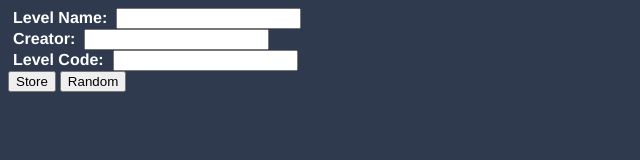
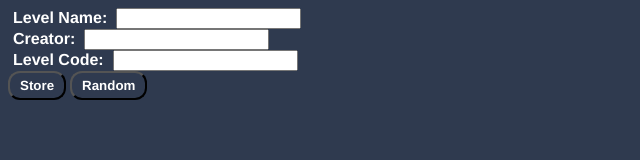
Before and after one commit to UltimateTrainer/Mario-Maker-2-level-picker, a website: page dashboard/randomizer.html in a window 1280 px wide. Shown: the whole page, without its empty margins (0-640 px from the left). Drawn offline with Linux system fonts and the light colour scheme.

Commit message:
added button CSS

```diff
--- a/dashboard/randomizer.html
+++ b/dashboard/randomizer.html
@@ -17,6 +17,14 @@
 		color:white;
 		font-family: "Helvetica Neue";
 	}
+	.button{
+	padding: 5px 10px;
+	border-radius: 12px;
+	font-family: "Helvetica Neue";
+	background-color: #2F3A4F;
+	color: white;
+	font-weight: bold;
+	}
 	</style>
 </head>
 <body>
@@ -29,8 +37,8 @@
 	<label>Level Code:</label>
 	<input id="levelCode" type="text"></input>
 	<br>
-	<button id="storeButton">Store</button>
-	<button id="randomButton">Random</button>
+	<button id="storeButton" class="button">Store</button>
+	<button id="randomButton" class="button">Random</button>
 	<br>
 	<br>
 	<div id="results"></div>
```
Also changed, not shown: dashboard/layout-edit.html (+8 -0 lines).
